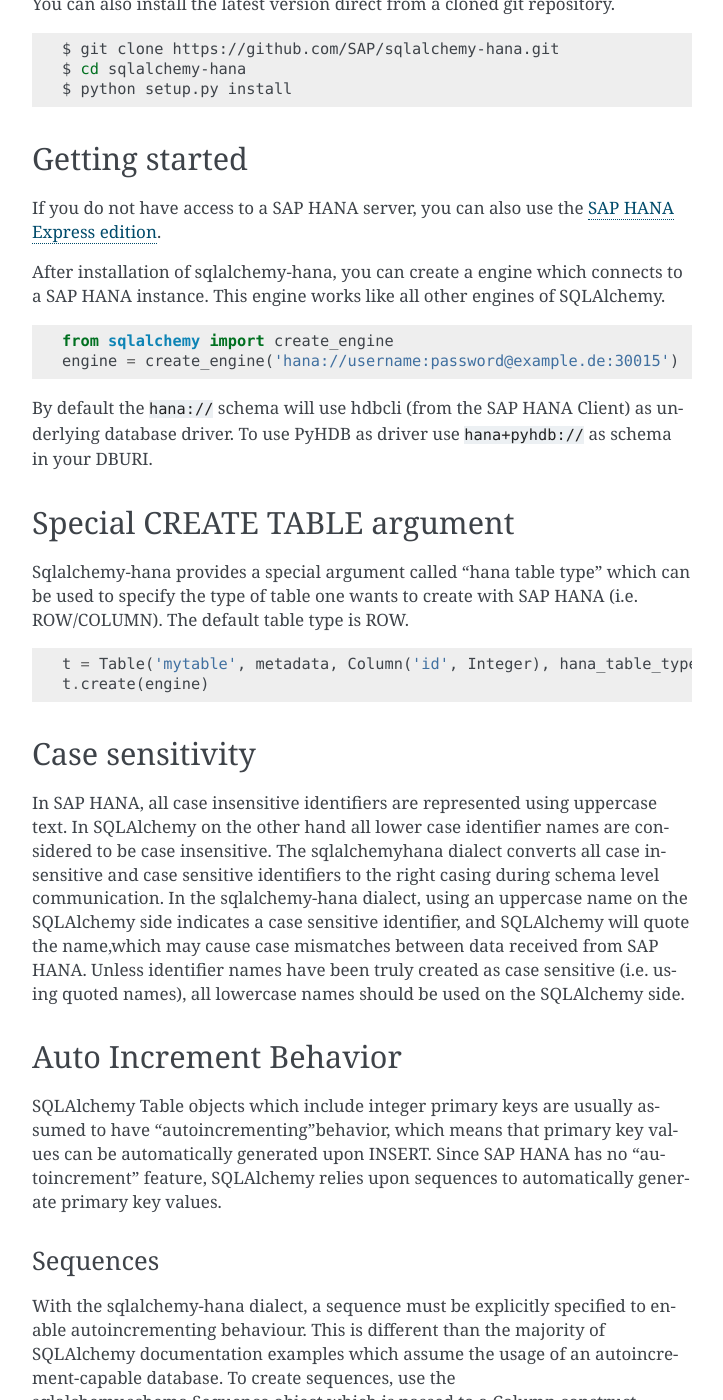
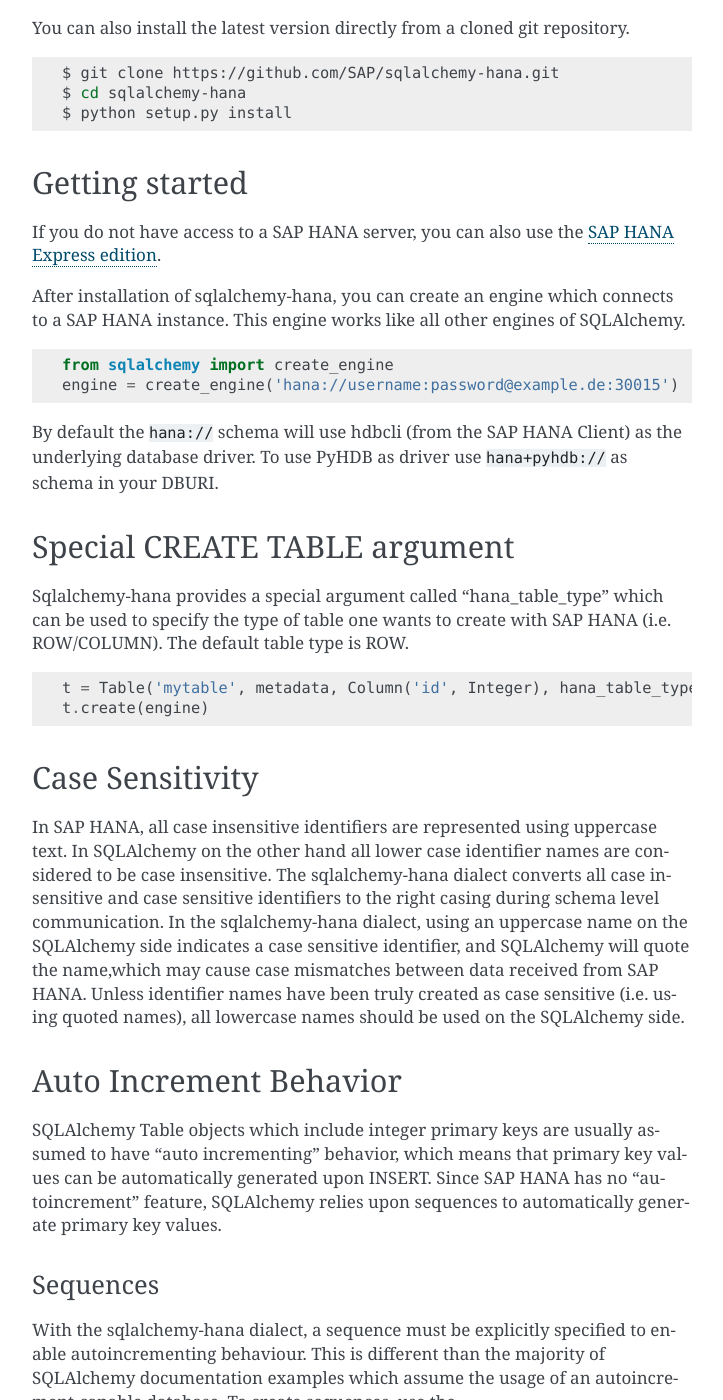
Before and after one commit to SAP/sqlalchemy-hana, a Sphinx documentation site: the page built from docs/index.rst, in a window 1280 px wide and 1400 px high, scrolled down 620 px. Shown: the whole window, without its empty margins (388-1111 px from the left). Built offline with Sphinx 7.4.7, drawn with Linux system fonts in a browser that asks for light colours; some of the changed text lies outside the part shown.

Commit message:
Small corrections

```diff
--- a/docs/index.rst
+++ b/docs/index.rst
@@ -27,7 +25,7 @@
 
     $ pip install sqlalchemy-hana
 
-You can also install the latest version direct from a cloned git repository.
+You can also install the latest version directly from a cloned git repository.
 
 .. code-block:: bash
 
@@ -41,36 +39,35 @@
 
 If you do not have access to a SAP HANA server, you can also use the `SAP HANA Express edition <https://www.sap.com/developer/topics/sap-hana-express.html>`_.
 
-After installation of sqlalchemy-hana, you can create a engine which connects to a SAP HANA
-instance. This engine works like all other engines of SQLAlchemy.
+After installation of sqlalchemy-hana, you can create an engine which connects to a SAP HANA instance. This engine works like all other engines of SQLAlchemy.
 
 .. code-block:: python
 
     from sqlalchemy import create_engine
     engine = create_engine('hana://username:password@example.de:30015')
 
-By default the ``hana://`` schema will use hdbcli (from the SAP HANA Client) as underlying database driver.
+By default the ``hana://`` schema will use hdbcli (from the SAP HANA Client) as the underlying database driver.
 To use PyHDB as driver use ``hana+pyhdb://`` as schema in your DBURI.
 
 Special CREATE TABLE argument
 -----------------------------
 
-Sqlalchemy-hana provides a special argument called “hana table type” which can be used to specify the type of table one wants to create with SAP HANA (i.e. ROW/COLUMN). The default table type is ROW.
+Sqlalchemy-hana provides a special argument called “hana_table_type” which can be used to specify the type of table one wants to create with SAP HANA (i.e. ROW/COLUMN). The default table type is ROW.
 
 .. code-block:: python
 
     t = Table('mytable', metadata, Column('id', Integer), hana_table_type = 'COLUMN')
     t.create(engine)
 
-Case sensitivity
+Case Sensitivity
 ----------------
 
-In SAP HANA, all case insensitive identiﬁers are represented using uppercase text. In SQLAlchemy on the other hand all lower case identiﬁer names are considered to be case insensitive. The sqlalchemyhana dialect converts all case insensitive and case sensitive identiﬁers to the right casing during schema level communication. In the sqlalchemy-hana dialect, using an uppercase name on the SQLAlchemy side indicates a case sensitive identiﬁer, and SQLAlchemy will quote the name,which may cause case mismatches between data received from SAP HANA. Unless identiﬁer names have been truly created as case sensitive (i.e. using quoted names), all lowercase names should be used on the SQLAlchemy side.
+In SAP HANA, all case insensitive identiﬁers are represented using uppercase text. In SQLAlchemy on the other hand all lower case identiﬁer names are considered to be case insensitive. The sqlalchemy-hana dialect converts all case insensitive and case sensitive identiﬁers to the right casing during schema level communication. In the sqlalchemy-hana dialect, using an uppercase name on the SQLAlchemy side indicates a case sensitive identiﬁer, and SQLAlchemy will quote the name,which may cause case mismatches between data received from SAP HANA. Unless identiﬁer names have been truly created as case sensitive (i.e. using quoted names), all lowercase names should be used on the SQLAlchemy side.
 
 Auto Increment Behavior
 -----------------------
 
-SQLAlchemy Table objects which include integer primary keys are usually assumed to have “autoincrementing”behavior, which means that primary key values can be automatically generated upon INSERT. Since SAP HANA has no “autoincrement” feature, SQLAlchemy relies upon sequences to automatically generate primary key values.
+SQLAlchemy Table objects which include integer primary keys are usually assumed to have “auto incrementing” behavior, which means that primary key values can be automatically generated upon INSERT. Since SAP HANA has no “autoincrement” feature, SQLAlchemy relies upon sequences to automatically generate primary key values.
 
 Sequences
 """""""""
@@ -82,7 +79,7 @@
     t = Table('mytable', metadata, Column('id', Integer, Sequence('id_seq'), primary key=True))
     t.create(engine)
 
-IDENTITY feature
+IDENTITY Feature
 """"""""""""""""
 
 SAP HANA also comes with an option to have an IDENTITY column which can also be used to create new primary key values for integer-based primary key columns. Built-in support for rendering of IDENTITY is not available yet, however the following compilation hook may be used to make use of the IDENTITY feature.
@@ -126,7 +123,7 @@
 
 When using reﬂection at the Table level, the Table will also include these constraints.
 
-Foreign key options
+Foreign key Options
 """""""""""""""""""
 
 In SAP HANA the following UPDATE and DELETE foreign key referential actions are available:
@@ -138,7 +135,7 @@
 
 The foreign key referential option NO ACTION does not exist in SAP HANA. The default is RESTRICT.
 
-CHECK constraints
+CHECK Constraints
 """""""""""""""""
 
 Table level check constraints can be created as well as reﬂected in the sqlalchemy-hana dialect. Column level check constraints are not available in SAP HANA.
@@ -147,7 +144,7 @@
 
     t = Table('mytable', metadata, Column('id', Integer), Column(...), ..., CheckConstraint('id >5', name='my_check_const'))
 
-UNIQUE constraints
+UNIQUE Constraints
 """"""""""""""""""
 
 For each unique constraint an index is created in SAP HANA, this may lead to unexpected behaviour in programs using reﬂection.
@@ -164,9 +161,9 @@
 
 .. code-block:: python
 
-    from sqlalchemy import create engine, inspect
+    from sqlalchemy import create_engine, inspect
 
-    engine = create engine("hana://username:password@example.de:30015")
+    engine = create_engine("hana://username:password@example.de:30015")
     insp = inspect(engine)
     # will be a HANAInspector
     print(insp.get_table_oid('mytable'))
@@ -178,12 +175,12 @@
 
 BOOLEAN, NUMERIC, NVARCHAR, CLOB, BLOB, DATE, TIME, TIMESTAMP, CHAR, VARCHAR, VARBINARY, BIGINT, SMALLINT, INTEGER, FLOAT, TEXT
 
-DateTime compatibility
+DateTime Compatibility
 """"""""""""""""""""""
 
 SAP HANA has no data type known as DATETIME, it instead has the datatype TIMESTAMP, which can actually store the date and time value. For this reason, the sqlalchemy-hana dialect provides a type sqlalchemy-hana.TIMESTAMP which is a subclass of DateTime.
 
-NUMERIC compatibility
+NUMERIC Compatibility
 """""""""""""""""""""
 
 SAP HANA does not have a data type known as NUMERIC, hence if a user has a column with data type numeric while using sqlalchemy-hana, it is stored as DECIMAL data type instead.
```
Also changed, not shown: other parts of docs/index.rst (+10 -12 lines).
